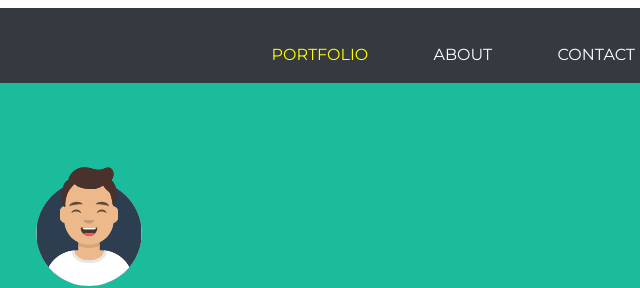
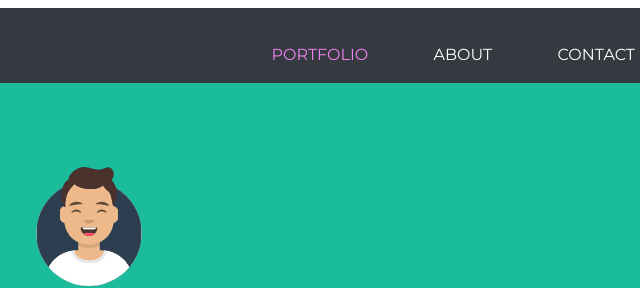
Before and after one commit to lia1810/clase8, a plain HTML site: page index.html in a window 1280 px wide. In both pictures the pointer is over the link "PORTFOLIO". Shown: the top 288 px of the page, 551-1191 px from the left. Drawn offline with Linux system fonts and the light colour scheme.

Commit message:
cambie color

```diff
--- a/style.css
+++ b/style.css
@@ -2,15 +2,14 @@
 
 body {
     font-family: 'Montserrat', sans-serif;
-
 
 }
 .header { background-color: #343a40;
 margin: 0;
 height: 75px;
 color: #ffffff;
+}
 
-}
 #menu li {
     padding: 0;
     display: inline-block;
@@ -19,13 +18,13 @@ color: #ffffff;
 .enlaces {
     margin-left: 5%;
     text-align: right;
-
 }
 
 a {color: #ffffff;
     text-decoration-line: none;
 }
-a:hover { color: yellow }
+a:hover { color: violet; }
+
 h1 {
     display: inline-block;
     margin-right: 500px;
@@ -44,14 +43,13 @@ ul {
  text-align: center;
  color: #ffffff;
 
+}
 
-}
 img {
     height: 35%;
     width: auto;
   margin: 10px;
 }
-
 
 .portfolio {
     background-color: #ffffff;
@@ -92,5 +90,4 @@ margin-left: 15px;
 padding-left: 10px;
 padding-right: 10px;
 
-
 }
```
